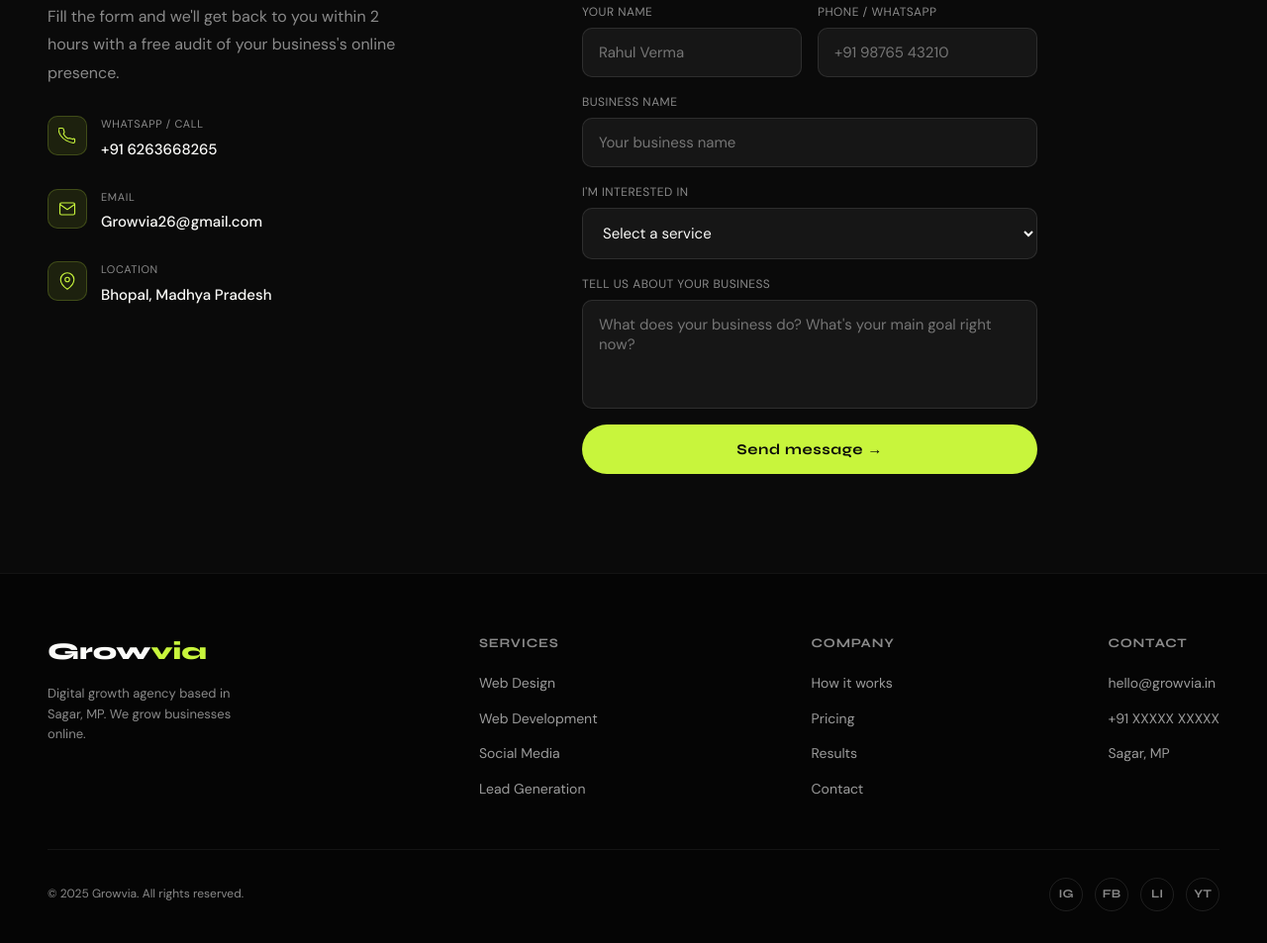
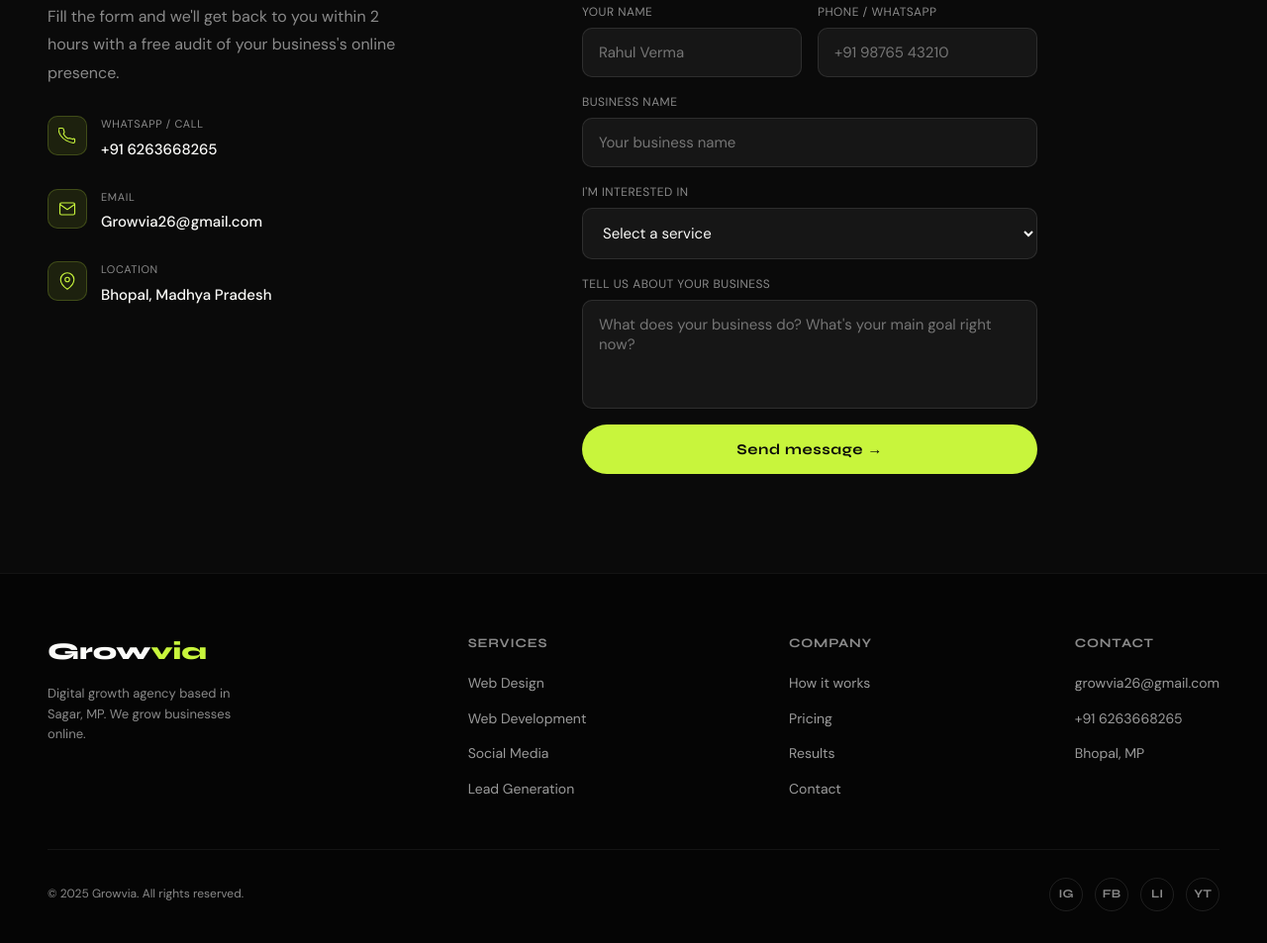
Before and after one commit to Growvia-New/Growvia, a plain HTML site: page index.html in a window 1280 px wide. Shown: the part 5522-6475 px from the top of the page at 99% size. Drawn offline with Linux system fonts and the light colour scheme.

Commit message:
Update index.html

```diff
--- a/index.html
+++ b/index.html
@@ -800,9 +800,9 @@ footer{
     <div class="footer-col">
       <h4>Contact</h4>
       <ul>
-        <li><a href="#">hello@growvia.in</a></li>
-        <li><a href="#">+91 XXXXX XXXXX</a></li>
-        <li><a href="#">Sagar, MP</a></li>
+        <li><a href="#">growvia26@gmail.com</a></li>
+        <li><a href="#">+91 6263668265</a></li>
+        <li><a href="#">Bhopal, MP</a></li>
       </ul>
     </div>
   </div>
@@ -818,7 +818,7 @@ footer{
 </footer>
 
 <!-- WhatsApp Float -->
-<a href="https://wa.me/91XXXXXXXXXX" class="wa-float" target="_blank" aria-label="Chat on WhatsApp">
+<a href="https://wa.me/918109253295" class="wa-float" target="_blank" aria-label="Chat on WhatsApp">
   <svg viewBox="0 0 24 24" xmlns="http://www.w3.org/2000/svg"><path d="M17.472 14.382c-.297-.149-1.758-.867-2.03-.967-.273-.099-.471-.148-.67.15-.197.297-.767.966-.94 1.164-.173.199-.347.223-.644.075-.297-.15-1.255-.463-2.39-1.475-.883-.788-1.48-1.761-1.653-2.059-.173-.297-.018-.458.13-.606.134-.133.298-.347.446-.52.149-.174.198-.298.298-.497.099-.198.05-.371-.025-.52-.075-.149-.669-1.612-.916-2.207-.242-.579-.487-.5-.669-.51-.173-.008-.371-.01-.57-.01-.198 0-.52.074-.792.372-.272.297-1.04 1.016-1.04 2.479 0 1.462 1.065 2.875 1.213 3.074.149.198 2.096 3.2 5.077 4.487.709.306 1.262.489 1.694.625.712.227 1.36.195 1.871.118.571-.085 1.758-.719 2.006-1.413.248-.694.248-1.289.173-1.413-.074-.124-.272-.198-.57-.347m-5.421 7.403h-.004a9.87 9.87 0 01-5.031-1.378l-.361-.214-3.741.982.998-3.648-.235-.374a9.86 9.86 0 01-1.51-5.26c.001-5.45 4.436-9.884 9.888-9.884 2.64 0 5.122 1.03 6.988 2.898a9.825 9.825 0 012.893 6.994c-.003 5.45-4.437 9.884-9.885 9.884m8.413-18.297A11.815 11.815 0 0012.05 0C5.495 0 .16 5.335.157 11.892c0 2.096.547 4.142 1.588 5.945L.057 24l6.305-1.654a11.882 11.882 0 005.683 1.448h.005c6.554 0 11.89-5.335 11.893-11.893a11.821 11.821 0 00-3.48-8.413Z"/></svg>
 </a>
 
```
